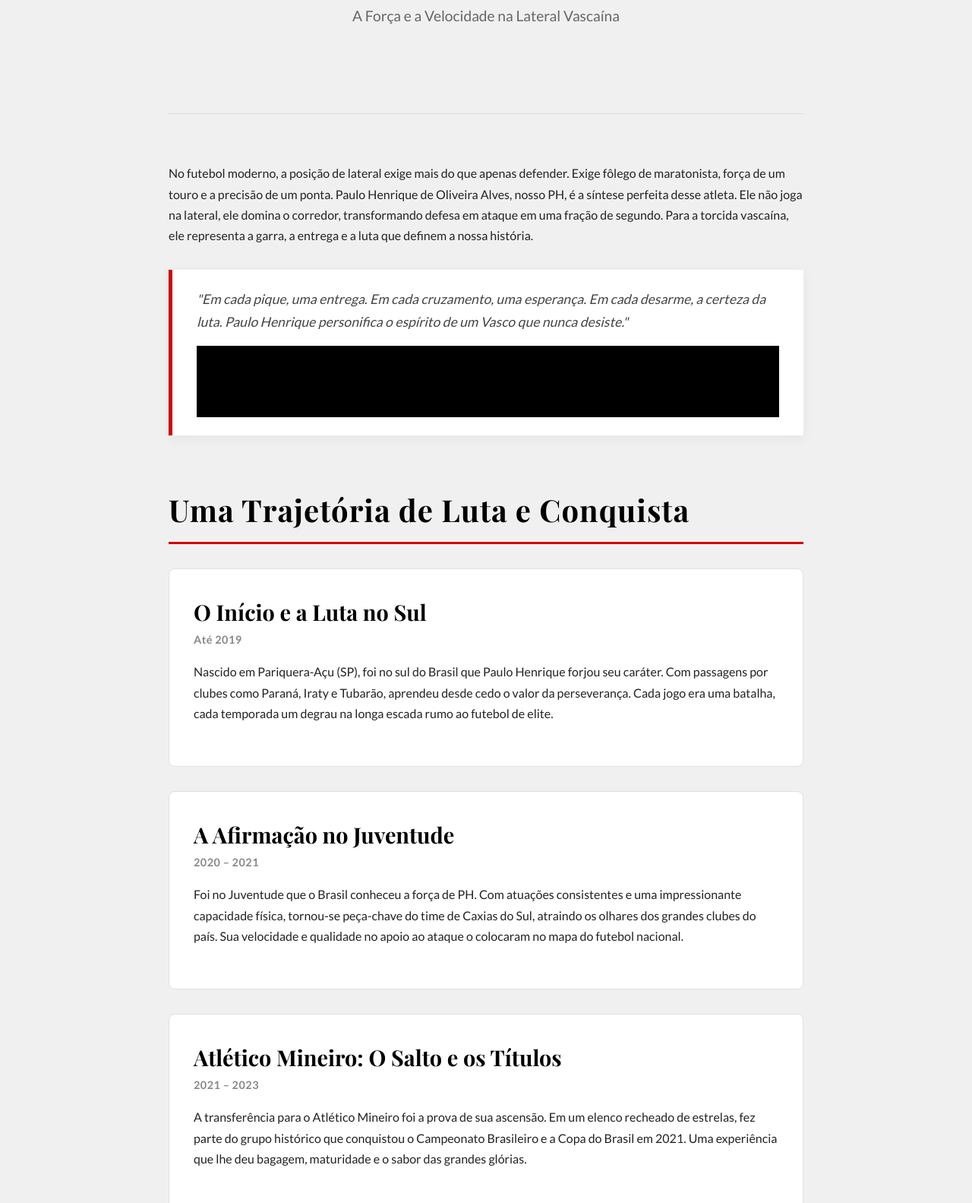
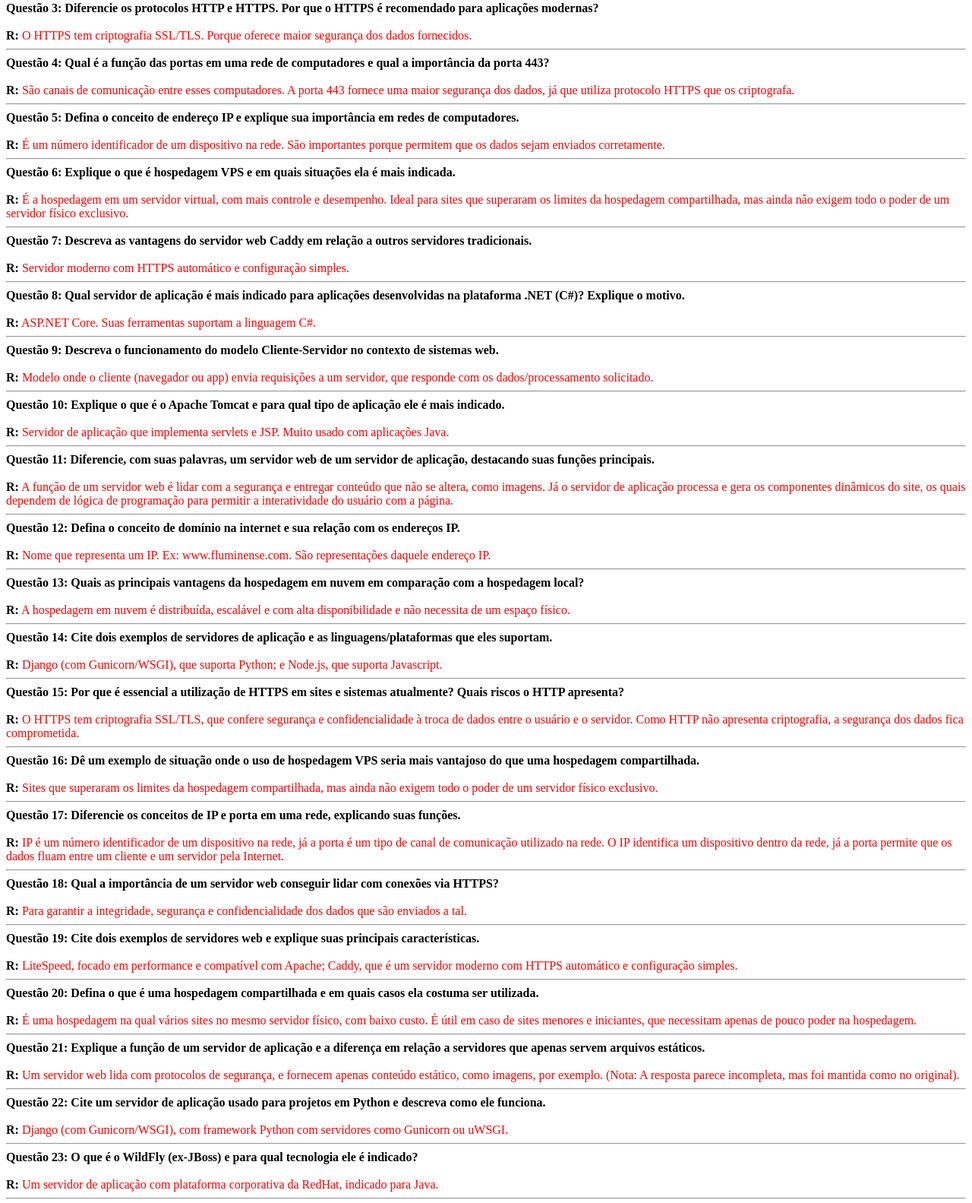
Before and after one commit to LuizzCRVG/Estudos, a plain HTML site: page index.html in a window 1280 px wide. Shown: the part 208-1791 px from the top of the page at 76% size. Drawn offline with nearby package versions, Linux system fonts and the light colour scheme.

Commit message:
Update index.html

```diff
--- a/index.html
+++ b/index.html
@@ -1,293 +1,132 @@
-<!DOCTYPE html>
-<html lang="pt-br">
+<html>
+
 <head>
-    <meta charset="UTF-8">
-    <meta name="viewport" content="width=device-width, initial-scale=1.0">
-    <title>PH2 - Fã Clube Paulo Henrique | O Expresso da Lateral</title>
-    <style>
-        /* Importando fontes do Google Fonts para um toque de sofisticação */
-        @import url('https://fonts.googleapis.com/css2?family=Playfair+Display:wght@700&family=Lato:wght@300;400;700&display=swap');
+    <title> Comandos Básicos de HTML </title>
+</head>
 
-        /* Reset e Configurações Globais */
-        * {
-            margin: 0;
-            padding: 0;
-            box-sizing: border-box;
-        }
+<body>
+    <h1>Questionário</h1>
 
-        html {
-            scroll-behavior: smooth;
-        }
+    <b>Questão 1: Explique qual é a função de um servidor web em um ambiente de hospedagem e cite pelo menos um exemplo.</b> <br /><br />
+    <b>R:</b><font color="RED"> Lidar com requisições HTTP/HTTPS e servem conteúdo estático (HTML, CSS, JS, imagens). Exemplo: Apache HTTP Server.</font>
+    <hr />
 
-        body {
-            font-family: 'Lato', sans-serif;
-            background-color: #f0f0f0; /* Um cinza-claro, mais moderno e sóbrio */
-            color: #222;
-            line-height: 1.7;
-            -webkit-font-smoothing: antialiased;
-            -moz-osx-font-smoothing: grayscale;
-        }
+    <b>Questão 2: Qual a principal característica do NGINX e por que ele é muito utilizado em projetos de alto desempenho?</b> <br /><br />
+    <b>R:</b><font color="RED"> Leve e eficiente. Porque é ótimo para alto desempenho e proxy reverso, conseguindo lidar com muitas conexões sem apresentar problemas.</font>
+    <hr />
 
-        /* Container Principal */
-        .container {
-            max-width: 900px;
-            margin: 0 auto;
-            padding: 2rem;
-        }
+    <b>Questão 3: Diferencie os protocolos HTTP e HTTPS. Por que o HTTPS é recomendado para aplicações modernas?</b> <br /><br />
+    <b>R:</b><font color="RED"> O HTTPS tem criptografia SSL/TLS. Porque oferece maior segurança dos dados fornecidos.</font>
+    <hr />
 
-        /* Tipografia Elegante e Forte */
-        h1, h2, .ph-title {
-            font-family: 'Playfair Display', serif;
-            color: #000000; /* Preto forte, remetendo ao Vasco */
-            font-weight: 700;
-            letter-spacing: 1px;
-        }
+    <b>Questão 4: Qual é a função das portas em uma rede de computadores e qual a importância da porta 443?</b> <br /><br />
+    <b>R:</b><font color="RED"> São canais de comunicação entre esses computadores. A porta 443 fornece uma maior segurança dos dados, já que utiliza protocolo HTTPS que os criptografa.</font>
+    <hr />
 
-        h1 {
-            font-size: 4rem;
-            text-align: center;
-            margin-bottom: 0.5rem;
-            text-transform: uppercase;
-        }
+    <b>Questão 5: Defina o conceito de endereço IP e explique sua importância em redes de computadores.</b> <br /><br />
+    <b>R:</b><font color="RED"> É um número identificador de um dispositivo na rede. São importantes porque permitem que os dados sejam enviados corretamente.</font>
+    <hr />
 
-        .subtitle {
-            text-align: center;
-            font-size: 1.2rem;
-            color: #666;
-            margin-bottom: 3rem;
-            font-weight: 400;
-        }
+    <b>Questão 6: Explique o que é hospedagem VPS e em quais situações ela é mais indicada.</b> <br /><br />
+    <b>R:</b><font color="RED"> É a hospedagem em um servidor virtual, com mais controle e desempenho. Ideal para sites que superaram os limites da hospedagem compartilhada, mas ainda não exigem todo o poder de um servidor físico exclusivo.</font>
+    <hr />
 
-        h2 {
-            font-size: 2.5rem;
-            margin-bottom: 2rem;
-            padding-bottom: 0.5rem;
-            border-bottom: 3px solid #d40000; /* Vermelho forte, como a faixa do Vasco */
-        }
+    <b>Questão 7: Descreva as vantagens do servidor web Caddy em relação a outros servidores tradicionais.</b> <br /><br />
+    <b>R:</b><font color="RED"> Servidor moderno com HTTPS automático e configuração simples.</font>
+    <hr />
 
-        p {
-            margin-bottom: 1.5rem;
-            font-weight: 400;
-        }
+    <b>Questão 8: Qual servidor de aplicação é mais indicado para aplicações desenvolvidas na plataforma .NET (C#)? Explique o motivo.</b> <br /><br />
+    <b>R:</b><font color="RED"> ASP.NET Core. Suas ferramentas suportam a linguagem C#.</font>
+    <hr />
 
-        a {
-            color: #d40000;
-            text-decoration: none;
-            font-weight: 700;
-            transition: color 0.3s ease;
-        }
+    <b>Questão 9: Descreva o funcionamento do modelo Cliente-Servidor no contexto de sistemas web.</b> <br /><br />
+    <b>R:</b><font color="RED"> Modelo onde o cliente (navegador ou app) envia requisições a um servidor, que responde com os dados/processamento solicitado.</font>
+    <hr />
 
-        a:hover {
-            color: #000000;
-        }
+    <b>Questão 10: Explique o que é o Apache Tomcat e para qual tipo de aplicação ele é mais indicado.</b> <br /><br />
+    <b>R:</b><font color="RED"> Servidor de aplicação que implementa servlets e JSP. Muito usado com aplicações Java.</font>
+    <hr />
 
-        /* Estrutura e Seções */
-        header {
-            padding: 4rem 0;
-            border-bottom: 1px solid #ddd;
-        }
+    <b>Questão 11: Diferencie, com suas palavras, um servidor web de um servidor de aplicação, destacando suas funções principais.</b> <br /><br />
+    <b>R:</b><font color="RED"> A função de um servidor web é lidar com a segurança e entregar conteúdo que não se altera, como imagens. Já o servidor de aplicação processa e gera os componentes dinâmicos do site, os quais dependem de lógica de programação para permitir a interatividade do usuário com a página.</font>
+    <hr />
 
-        section {
-            margin-top: 4rem;
-        }
+    <b>Questão 12: Defina o conceito de domínio na internet e sua relação com os endereços IP.</b> <br /><br />
+    <b>R:</b><font color="RED"> Nome que representa um IP. Ex: www.fluminense.com. São representações daquele endereço IP.</font>
+    <hr />
 
-        /* Estilo para Citação em Destaque */
-        blockquote {
-            border-left: 5px solid #d40000;
-            padding: 1.5rem 2rem;
-            margin: 2rem 0;
-            background-color: #fff;
-            font-style: italic;
-            font-size: 1.1rem;
-            color: #444;
-            box-shadow: 0 4px 15px rgba(0,0,0,0.05);
-        }
+    <b>Questão 13: Quais as principais vantagens da hospedagem em nuvem em comparação com a hospedagem local?</b> <br /><br />
+    <b>R:</b><font color="RED"> A hospedagem em nuvem é distribuída, escalável e com alta disponibilidade e não necessita de um espaço físico.</font>
+    <hr />
 
-        blockquote footer {
-            margin-top: 1rem;
-            font-style: normal;
-            font-weight: 700;
-            color: #000;
-            text-align: right;
-        }
+    <b>Questão 14: Cite dois exemplos de servidores de aplicação e as linguagens/plataformas que eles suportam.</b> <br /><br />
+    <b>R:</b><font color="RED"> Django (com Gunicorn/WSGI), que suporta Python; e Node.js, que suporta Javascript.</font>
+    <hr />
 
-        /* Linha do Tempo da Carreira */
-        .timeline {
-            position: relative;
-        }
+    <b>Questão 15: Por que é essencial a utilização de HTTPS em sites e sistemas atualmente? Quais riscos o HTTP apresenta?</b> <br /><br />
+    <b>R:</b><font color="RED"> O HTTPS tem criptografia SSL/TLS, que confere segurança e confidencialidade à troca de dados entre o usuário e o servidor. Como HTTP não apresenta criptografia, a segurança dos dados fica comprometida.</font>
+    <hr />
 
-        .timeline-item {
-            padding: 2rem;
-            background-color: #ffffff;
-            border: 1px solid #e0e0e0;
-            border-radius: 8px;
-            margin-bottom: 2rem;
-            transition: transform 0.3s ease, box-shadow 0.3s ease;
-        }
+    <b>Questão 16: Dê um exemplo de situação onde o uso de hospedagem VPS seria mais vantajoso do que uma hospedagem compartilhada.</b> <br /><br />
+    <b>R:</b><font color="RED"> Sites que superaram os limites da hospedagem compartilhada, mas ainda não exigem todo o poder de um servidor físico exclusivo.</font>
+    <hr />
 
-        .timeline-item:hover {
-            transform: translateY(-5px);
-            box-shadow: 0 8px 25px rgba(0,0,0,0.1);
-        }
+    <b>Questão 17: Diferencie os conceitos de IP e porta em uma rede, explicando suas funções.</b> <br /><br />
+    <b>R:</b><font color="RED"> IP é um número identificador de um dispositivo na rede, já a porta é um tipo de canal de comunicação utilizado na rede. O IP identifica um dispositivo dentro da rede, já a porta permite que os dados fluam entre um cliente e um servidor pela Internet.</font>
+    <hr />
 
-        .timeline-item h3 {
-            font-family: 'Playfair Display', serif;
-            font-size: 1.8rem;
-            color: #000;
-        }
+    <b>Questão 18: Qual a importância de um servidor web conseguir lidar com conexões via HTTPS?</b> <br /><br />
+    <b>R:</b><font color="RED"> Para garantir a integridade, segurança e confidencialidade dos dados que são enviados a tal.</font>
+    <hr />
 
-        .timeline-item .periodo {
-            display: block;
-            font-size: 0.9rem;
-            color: #888;
-            margin-bottom: 1rem;
-            font-weight: 700;
-            letter-spacing: 0.5px;
-        }
+    <b>Questão 19: Cite dois exemplos de servidores web e explique suas principais características.</b> <br /><br />
+    <b>R:</b><font color="RED"> LiteSpeed, focado em performance e compatível com Apache; Caddy, que é um servidor moderno com HTTPS automático e configuração simples.</font>
+    <hr />
 
-        /* Galeria de Conquistas */
-        .trophy-grid {
-            display: grid;
-            grid-template-columns: repeat(auto-fit, minmax(250px, 1fr));
-            gap: 1.5rem;
-            list-style: none;
-        }
+    <b>Questão 20: Defina o que é uma hospedagem compartilhada e em quais casos ela costuma ser utilizada.</b> <br /><br />
+    <b>R:</b><font color="RED"> É uma hospedagem na qual vários sites no mesmo servidor físico, com baixo custo. É útil em caso de sites menores e iniciantes, que necessitam apenas de pouco poder na hospedagem.</font>
+    <hr />
 
-        .trophy-grid li {
-            background-color: #000000;
-            color: #f0f0f0;
-            padding: 1.5rem;
-            border-radius: 5px;
-            text-align: center;
-            border-left: 5px solid #d40000;
-            transition: background-color 0.3s ease;
-        }
+    <b>Questão 21: Explique a função de um servidor de aplicação e a diferença em relação a servidores que apenas servem arquivos estáticos.</b> <br /><br />
+    <b>R:</b><font color="RED"> Um servidor web lida com protocolos de segurança, e fornecem apenas conteúdo estático, como imagens, por exemplo. (Nota: A resposta parece incompleta, mas foi mantida como no original).</font>
+    <hr />
 
-        .trophy-grid li:hover {
-            background-color: #333;
-        }
+    <b>Questão 22: Cite um servidor de aplicação usado para projetos em Python e descreva como ele funciona.</b> <br /><br />
+    <b>R:</b><font color="RED"> Django (com Gunicorn/WSGI), com framework Python com servidores como Gunicorn ou uWSGI.</font>
+    <hr />
 
-        .trophy-grid .trophy-title {
-            font-family: 'Playfair Display', serif;
-            font-size: 1.2rem;
-            font-weight: 700;
-        }
+    <b>Questão 23: O que é o WildFly (ex-JBoss) e para qual tecnologia ele é indicado?</b> <br /><br />
+    <b>R:</b><font color="RED"> Um servidor de aplicação com plataforma corporativa da RedHat, indicado para Java.</font>
+    <hr />
 
-        .trophy-grid .trophy-year {
-            display: block;
-            font-size: 0.9rem;
-            opacity: 0.8;
-            margin-top: 0.5rem;
-        }
+    <b>Questão 24: Qual a função da porta 21 em redes de computadores e para qual serviço ela é utilizada?</b> <br /><br />
+    <b>R:</b><font color="RED"> A porta 21 é comumente associada ao FTP (File Transfer Protocol). O FTP serve para transferir arquivos entre um cliente e um servidor. Geralmente é considerado um protocolo de transferência de arquivos “não seguro”.</font>
+    <hr />
 
-        /* Rodapé */
-        footer {
-            margin-top: 5rem;
-            padding: 2rem;
-            text-align: center;
-            background-color: #000000;
-            color: #f0f0f0;
-        }
+    <b>Questão 25: Explique por que o servidor LiteSpeed é compatível com o Apache e quais as vantagens dessa compatibilidade.</b> <br /><br />
+    <b>R:</b><font color="RED"> O LiteSpeed foi projetado para ser um substituto direto ("drop-in replacement") do Apache, lendo nativamente seus arquivos de configuração, incluindo o .htaccess. A principal vantagem é a migração fácil e rápida: você pode trocar de servidor web para obter um desempenho muito superior e acesso a recursos como o LSCache, sem precisar reconfigurar seu site ou reescrever regras. Isso economiza tempo, dinheiro e evita erros de configuração.</font>
+    <hr />
 
-        footer p {
-            margin: 0;
-            font-weight: 300;
-        }
+    <b>Questão 26: O que é o Microsoft IIS e em quais situações ele costuma ser adotado?</b> <br /><br />
+    <b>R:</b><font color="RED"> Servidor web da Microsoft, integrado ao Windows Server. O IIS é adotado principalmente em ambientes que usam Windows Server para hospedar aplicações desenvolvidas com tecnologias da Microsoft, como o .NET.</font>
+    <hr />
 
-        /* Responsividade */
-        @media (max-width: 768px) {
-            h1 {
-                font-size: 2.5rem;
-            }
-            h2 {
-                font-size: 2rem;
-            }
-            .container {
-                padding: 1rem;
-            }
-        }
-    </style>
-</head>
-<body>
+    <b>Questão 27: Explique para que serve o Node.js e em quais tipos de aplicações ele é mais utilizado.</b> <br /><br />
+    <b>R:</b><font color="RED"> É um servidor de aplicação com linguagem Javascript que executa código JS no servidor, muito usado em APIs e aplicações web.</font>
+    <hr />
 
-    <div class="container">
+    <b>Questão 28: Descreva a função do servidor GlassFish e para qual linguagem ele é destinado.</b> <br /><br />
+    <b>R:</b><font color="RED"> Servidor completo para aplicações Java EE. Usado para linguagem Java.</font>
+    <hr />
 
-        <header>
-            <h1 class="ph-title">Paulo Henrique</h1>
-            <p class="subtitle">A Força e a Velocidade na Lateral Vascaína</p>
-        </header>
+    <b>Questão 29: O que são Puma e Unicorn e em quais projetos eles são normalmente utilizados?</b> <br /><br />
+    <b>R:</b><font color="RED"> Puma e Unicorn são servidores de aplicação web para a linguagem Ruby, usados principalmente para executar aplicações construídas com o framework Ruby on Rails. Puma é o padrão atual, favorecido por seu modelo multi-threaded que permite alta concorrência. Unicorn, mais antigo, cria processos separados para cada requisição, sendo valorizado pela estabilidade.</font>
+    <hr />
 
-        <main>
-            <section id="intro">
-                <p>No futebol moderno, a posição de lateral exige mais do que apenas defender. Exige fôlego de maratonista, força de um touro e a precisão de um ponta. Paulo Henrique de Oliveira Alves, nosso PH, é a síntese perfeita desse atleta. Ele não joga na lateral, ele domina o corredor, transformando defesa em ataque em uma fração de segundo. Para a torcida vascaína, ele representa a garra, a entrega e a luta que definem a nossa história.</p>
-                <blockquote>
-                    "Em cada pique, uma entrega. Em cada cruzamento, uma esperança. Em cada desarme, a certeza da luta. Paulo Henrique personifica o espírito de um Vasco que nunca desiste."
-                    <footer>— Um torcedor da Colina Histórica</footer>
-                </blockquote>
-            </section>
-
-            <section id="carreira">
-                <h2>Uma Trajetória de Luta e Conquista</h2>
-                <div class="timeline">
-                    <div class="timeline-item">
-                        <h3>O Início e a Luta no Sul</h3>
-                        <span class="periodo">Até 2019</span>
-                        <p>Nascido em Pariquera-Açu (SP), foi no sul do Brasil que Paulo Henrique forjou seu caráter. Com passagens por clubes como Paraná, Iraty e Tubarão, aprendeu desde cedo o valor da perseverança. Cada jogo era uma batalha, cada temporada um degrau na longa escada rumo ao futebol de elite.</p>
-                    </div>
-                    <div class="timeline-item">
-                        <h3>A Afirmação no Juventude</h3>
-                        <span class="periodo">2020 – 2021</span>
-                        <p>Foi no Juventude que o Brasil conheceu a força de PH. Com atuações consistentes e uma impressionante capacidade física, tornou-se peça-chave do time de Caxias do Sul, atraindo os olhares dos grandes clubes do país. Sua velocidade e qualidade no apoio ao ataque o colocaram no mapa do futebol nacional.</p>
-                    </div>
-                    <div class="timeline-item">
-                        <h3>Atlético Mineiro: O Salto e os Títulos</h3>
-                        <span class="periodo">2021 – 2023</span>
-                        <p>A transferência para o Atlético Mineiro foi a prova de sua ascensão. Em um elenco recheado de estrelas, fez parte do grupo histórico que conquistou o Campeonato Brasileiro e a Copa do Brasil em 2021. Uma experiência que lhe deu bagagem, maturidade e o sabor das grandes glórias.</p>
-                    </div>
-                    <div class="timeline-item">
-                        <h3>Vasco da Gama: O Dono da Lateral</h3>
-                        <span class="periodo">2023 – Presente</span>
-                        <p>Chegar ao Vasco foi mais do que uma transferência; foi um encontro de destinos. Com a Cruz de Malta no peito, Paulo Henrique encontrou seu lugar. Conquistou a torcida com sua entrega incansável e se firmou como titular absoluto. Hoje, é um dos pilares da equipe, um verdadeiro guerreiro que honra a camisa pesada do Gigante da Colina.</p>
-                    </div>
-                </div>
-            </section>
-
-            <section id="titulos">
-                <h2>Galeria de Conquistas</h2>
-                <ul class="trophy-grid">
-                    <li>
-                        <span class="trophy-title">Campeonato Brasileiro</span>
-                        <span class="trophy-year">2021</span>
-                    </li>
-                    <li>
-                        <span class="trophy-title">Copa do Brasil</span>
-                        <span class="trophy-year">2021</span>
-                    </li>
-                    <li>
-                        <span class="trophy-title">Campeonato Mineiro</span>
-                        <span class="trophy-year">2022, 2023</span>
-                    </li>
-                     <li>
-                        <span class="trophy-title">Supercopa do Brasil</span>
-                        <span class="trophy-year">2022</span>
-                    </li>
-                </ul>
-            </section>
-
-            <section id="pessoal">
-                <h2>Além das Quatro Linhas: A Garra de um Guerreiro</h2>
-                <p>Fora de campo, Paulo Henrique mantém a mesma postura focada e determinada. É descrito como um profissional exemplar, trabalhador e um ótimo companheiro de equipe. Sua jornada, de clubes de menor expressão até um dos gigantes do Brasil, é uma lição de resiliência.</p>
-                <p>Essa mentalidade se traduz em campo. Ele não tem bola perdida. Cada carrinho, cada corrida para fechar o espaço, cada avanço para o ataque é feito com a máxima intensidade. Para nós, fãs, Paulo Henrique não é apenas um lateral direito. Ele é a garra, a raça e a vontade que queremos ver sempre em nosso time. Ele é Vasco.</p>
-            </section>
-
-        </main>
-
-        <footer>
-            <p>Página criada pela torcida, celebrando a trajetória de garra e velocidade de Paulo Henrique.</p>
-            <p style="font-size: 0.8rem; opacity: 0.7; margin-top: 0.5rem;">Fã Clube não-oficial. Última atualização: Outubro de 2023.</p>
-        </footer>
-
-    </div>
+    <b>Questão 30: Qual a importância da escolha adequada entre hospedagem local, compartilhada, VPS e nuvem no planejamento de um projeto web?</b> <br /><br />
+    <b>R:</b><font color="RED"> A escolha correta alinha o desempenho, a escalabilidade e o custo da infraestrutura às necessidades atuais e futuras do projeto. Uma decisão inadequada pode limitar o crescimento, gerar custos inesperados ou comprometer a experiência do usuário, impactando diretamente o sucesso da aplicação.</font>
+    <hr />
 
 </body>
+
 </html>
```
